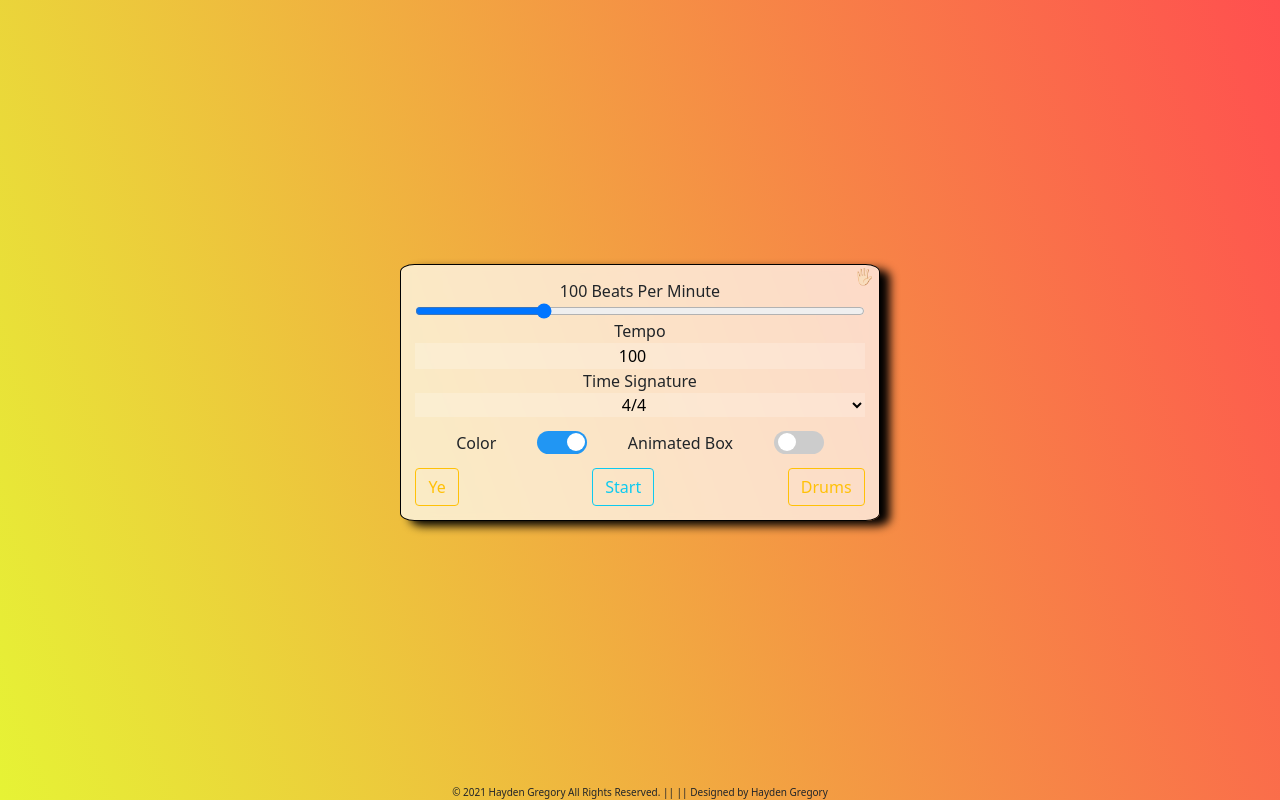
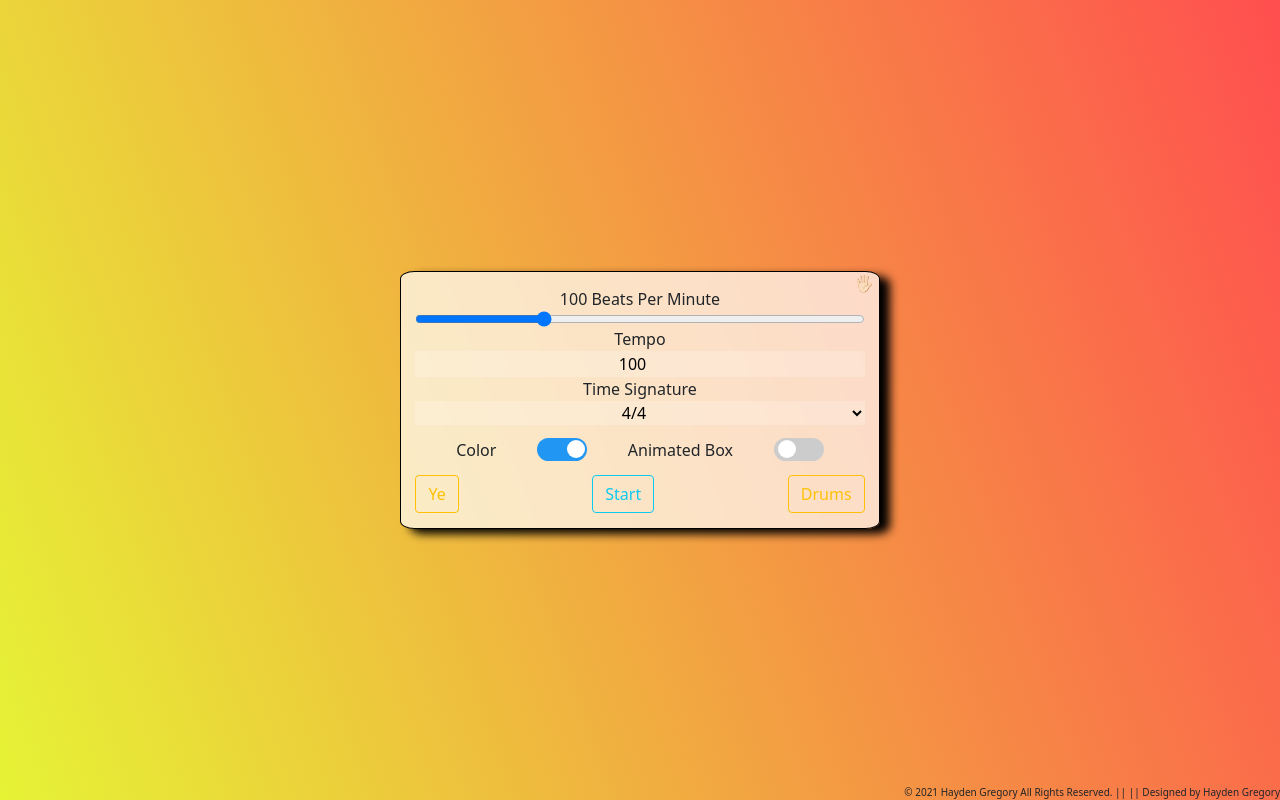
Before and after one commit to HaydenGregory/Beatnome, a React (Create React App) app: page / in a window 1280 px wide. Built offline with nearby package versions, Linux system fonts and the light colour scheme.

Commit message:
added copyright

```diff
--- a/src/App.js
+++ b/src/App.js
@@ -22,15 +22,15 @@ function App() {
     dragControls.start(e)
   }
   const color = useSelector(state => state.metronome.color[0])
-  console.log(color)
   return (
     <Router>
-      <AppDiv className="App">
+      <AppDiv className={`App`}>
+        <div className={color}>
           <Switch>
             <Route exact path='/'>
               <div
                 ref={constraintsRef}
-              className={`contain ${color}`}>
+                className={`contain `}>
                 <motion.div
                   style={{
                     position: 'relative'
@@ -49,6 +49,10 @@ function App() {
                   <Metronome />
                 </motion.div>
                 {animationToggle ? <Animation tempo={bpm} constraintsRef={constraintsRef} /> : ''}
+                <div className={`copyright`}>
+                  <span>© 2021 Hayden Gregory All Rights Reserved. || | </span>
+                  <span>| Designed by Hayden Gregory</span>
+                </div>
               </div>
             </Route>
             <Route exact path='/drums'>
@@ -74,6 +78,10 @@ function App() {
                     onPointerDown={startDrag}>🖐🏻</motion.div>
                   <Drums />
                 </motion.div>
+                <div className={`copyright`}>
+                  <span>© 2021 Hayden Gregory All Rights Reserved. || | </span>
+                  <span>| Designed by Hayden Gregory</span>
+                </div>
               </div>
             </Route>
             <Route exact path='/ye'>
@@ -99,20 +107,23 @@ function App() {
                     onPointerDown={startDrag}>🖐🏻</motion.div>
                   <About />
                 </motion.div>
+                <div className={`copyright`}>
+                  <span>© 2021 Hayden Gregory All Rights Reserved. || | </span>
+                  <span>| Designed by Hayden Gregory</span>
+                </div>
               </div>
             </Route>
           </Switch>
-        <div className="copyright">
-          <span>© 2021 Hayden Gregory All Rights Reserved. || | </span>
-          <span>| Designed by Hayden Gregory</span>
         </div>
       </AppDiv>
     </Router>
   );
 }
 const AppDiv = styled.div`
+
       display: flex;
       flex-direction: column;
+
   .contain{
       display: flex;
       flex-direction: column;
@@ -121,9 +132,16 @@ const AppDiv = styled.div`
       width: 100vw;
       height: 100vh
   }
+
   .copyright{
     display: flex;
+    position:absolute;
+    bottom: 0;
+    right: 0;
+    justify-content: flex-end;
     font-size:10px;
+    border: none;
+    border-style:none;
   }
   .pink{
     background-color: pink;
```
Also changed, not shown: public/index.html (+0 -23 lines). Lines whose indentation alone changed are shown as unchanged.
